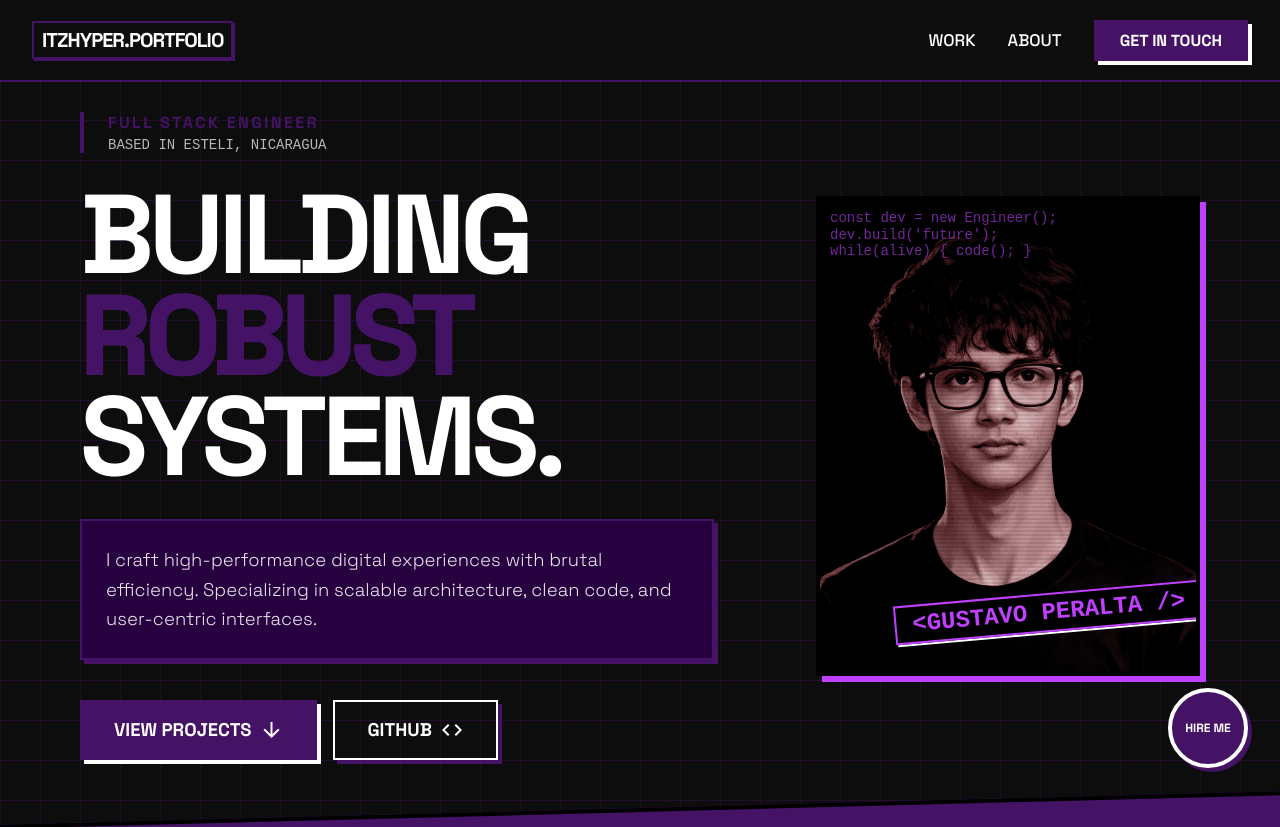
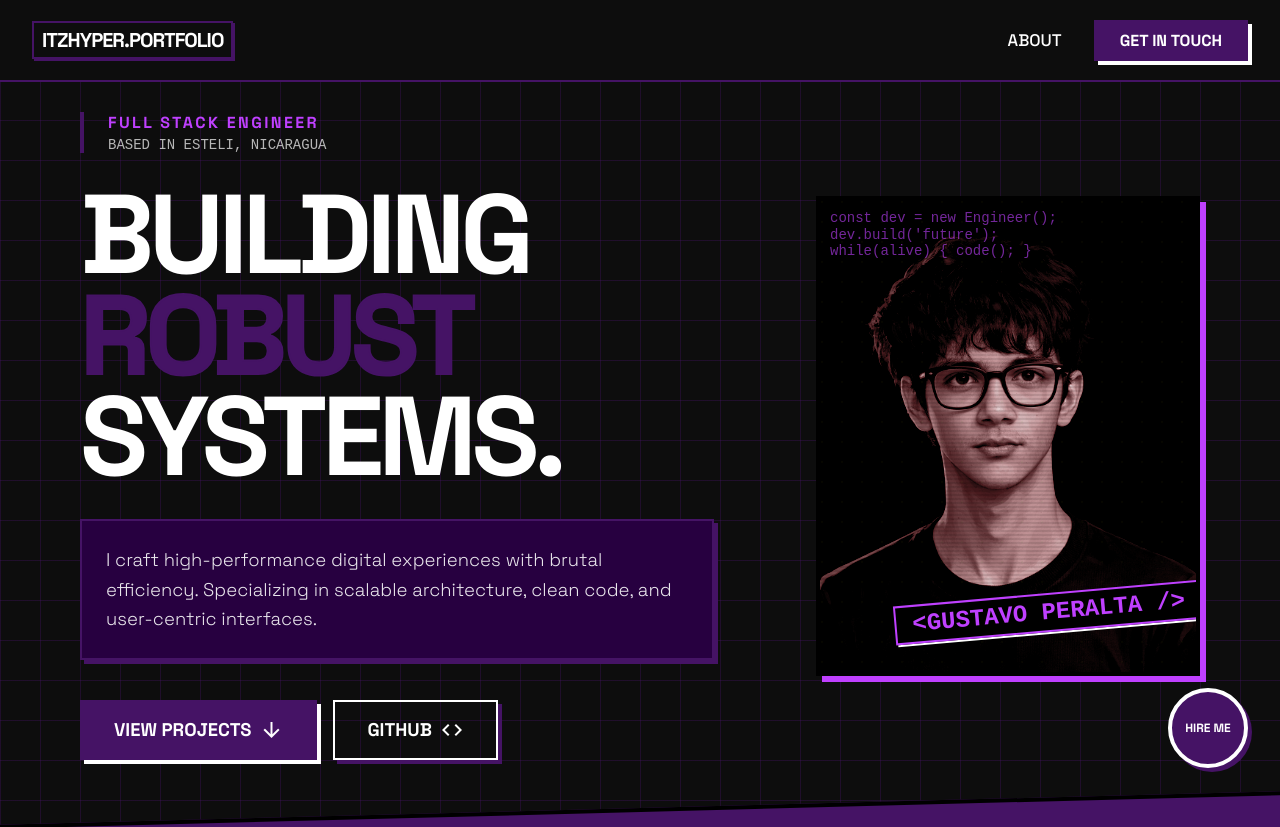
Before and after one commit to xItzHypeR/portfolio, a React (Vite) app: page / in a window 1280 px wide. Shown: the top 827 px of the page. Built offline with nearby package versions, Linux system fonts and the light colour scheme.

Commit message:
feat: add Navbar, Hero, and Footer components along with their styling.

```diff
--- a/src/components/Footer/Footer.jsx
+++ b/src/components/Footer/Footer.jsx
@@ -6,7 +6,7 @@ export default function Footer() {
             <div className={`container ${styles.inner}`}>
                 <div className={styles.brand}>
                     <span className={styles.dot} />
-                    <p className={styles.copy}>© {new Date().getFullYear()} ItzHyper.DEV PORTFOLIO</p>
+                    <p className={styles.copy}>© {new Date().getFullYear()} ITZHYPER PORTFOLIO</p>
                 </div>
             </div>
         </footer>
--- a/src/components/Footer/Footer.module.css
+++ b/src/components/Footer/Footer.module.css
@@ -35,7 +35,7 @@
 .copy {
     font-family: monospace;
     font-size: 0.875rem;
-    color: rgba(255, 255, 255, 0.4);
+    color: #ffffff;
 }
 
 .links {
--- a/src/components/Hero/Hero.module.css
+++ b/src/components/Hero/Hero.module.css
@@ -40,7 +40,7 @@
 }
 
 .role {
-    color: var(--color-primary);
+    color: var(--neon-violet);
     font-weight: 700;
     letter-spacing: 0.15em;
     text-transform: uppercase;
--- a/src/components/Navbar/Navbar.jsx
+++ b/src/components/Navbar/Navbar.jsx
@@ -7,7 +7,6 @@ export default function Navbar() {
         <a href="#" className={styles.logo}>ITZHYPER.PORTFOLIO</a>
 
         <nav className={styles.links}>
-          <a href="#work" className={styles.navLink}>WORK</a>
           <a href="#about" className={styles.navLink}>ABOUT</a>
           <a href="#contact" className={styles.ctaBtn}>GET IN TOUCH</a>
         </nav>
```
